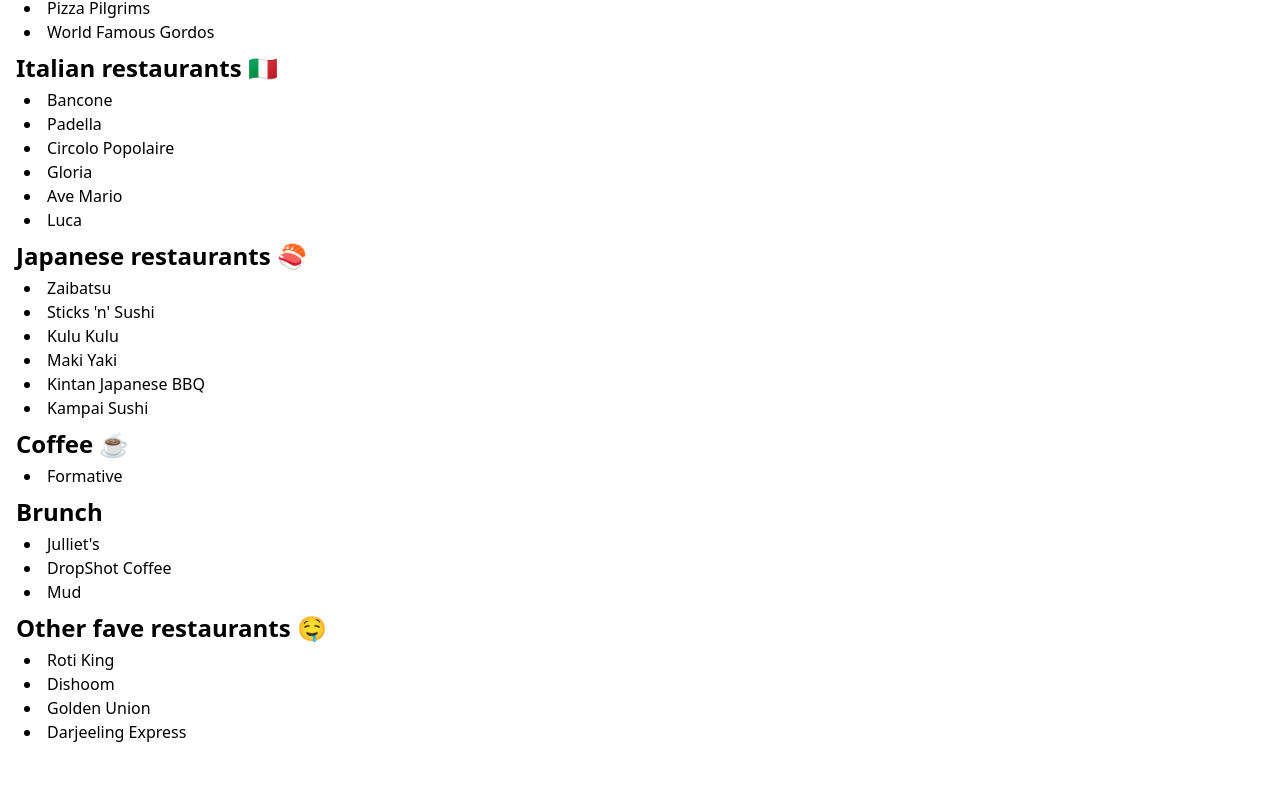
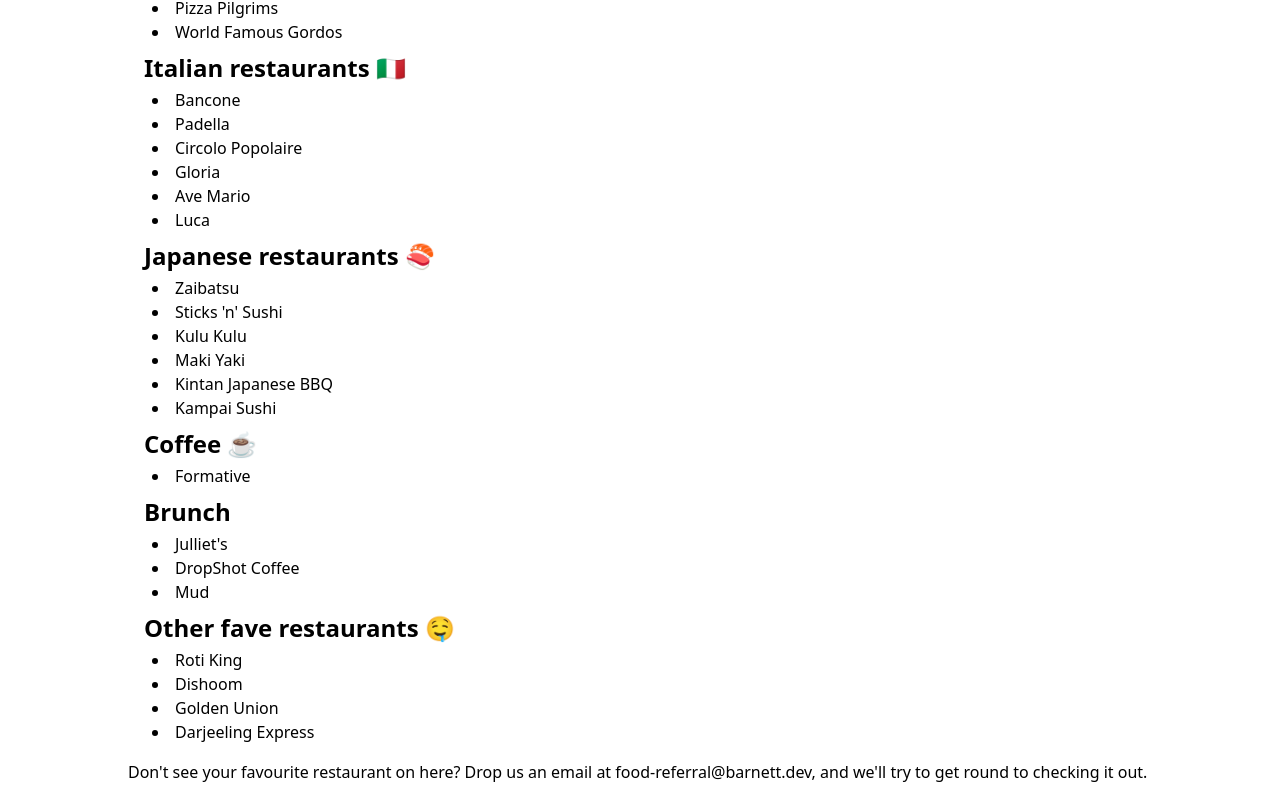
Before and after one commit to claire-hughez/food-website, a SvelteKit app: page / in a window 1280 px wide. Shown: the part 556-1356 px from the top of the page. Before the commit the page ends 1300 px from the top, so only its background shows below. Built offline with nearby package versions, Linux system fonts and the light colour scheme.

Commit message:
Add text to email suggestions, update README

```diff
--- a/src/routes/+layout.svelte
+++ b/src/routes/+layout.svelte
@@ -2,4 +2,6 @@
   import "../app.css";
 </script>
 
-<slot />
+<div class="m-auto max-w-screen-lg">
+  <slot />
+</div>
--- a/src/routes/+page.svelte
+++ b/src/routes/+page.svelte
@@ -1,7 +1,6 @@
 <script lang="ts">
   import { categories } from '$lib/data/categories';
   import { getByCategory } from '$lib/dao/restaurants';
-    import { restaurants } from '$lib/data/restaurants';
 
   const restaurantsByCategory = categories.reduce((map, currentCategory) => {
     map.set(currentCategory, getByCategory(currentCategory.id));
@@ -27,3 +26,8 @@
     </ul>
   {/each}
 </div>
+
+<p class="my-4">Don't see your favourite restaurant on here? Drop us an email at
+  <a href="mailto:food-referral@barnett.dev">food-referral@barnett.dev</a>, and
+  we'll try to get round to checking it out.
+</p>
```
Also changed, not shown: 1 other file (tests, documents, lock files or other folders).
